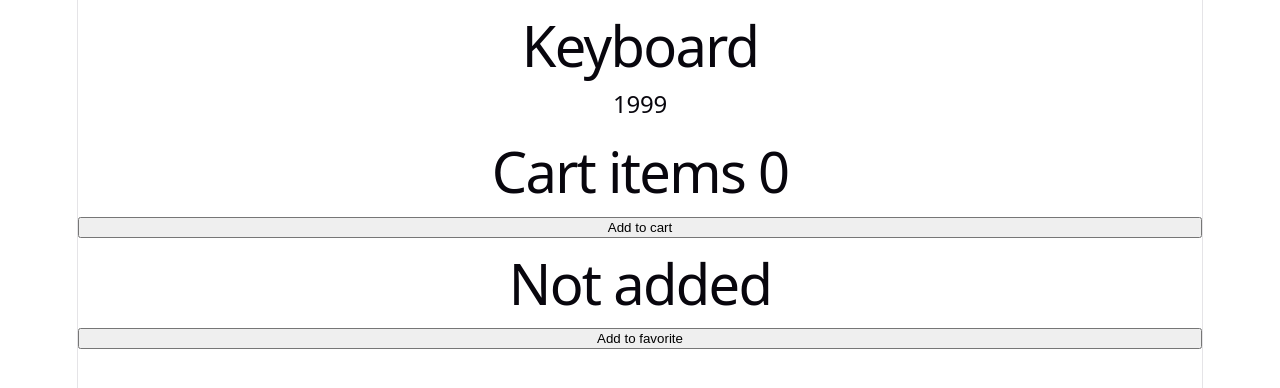
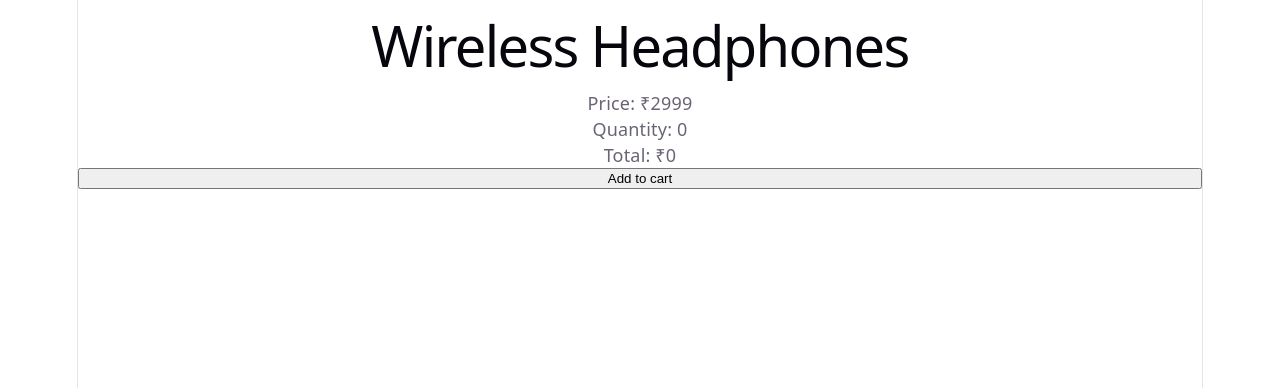
Before and after one commit to telusko-aliens/react-complete-course, a React (Vite) app in the folder module-04-hooks-and-state/: page / in a window 1280 px wide. Shown: the top 388 px of the page. Built offline with nearby package versions, Linux system fonts and the light colour scheme.

Commit message:
Module 04 Topic 05: State Changes Trigger Re-Renders

```diff
--- a/module-04-hooks-and-state/src/App.jsx
+++ b/module-04-hooks-and-state/src/App.jsx
@@ -4,7 +4,7 @@ import ProductCardInfo from "./ProductCardInfo";
 function App() {
   return (
     <>
-      <ProductCardInfo name="Keyboard" price={1999} />
+      <ProductCardInfo name="Wireless Headphones" price={2999} />
     </>
   );
 }
--- a/module-04-hooks-and-state/src/ProductCardInfo.jsx
+++ b/module-04-hooks-and-state/src/ProductCardInfo.jsx
@@ -1,26 +1,25 @@
 import { useState } from "react";
 
 function ProductCardInfo({ name, price }) {
-    const [cartItem, setCartItem] = useState(0);
-    const [favorite, setFavorite] = useState(false);
+    const [quantity, setQuantity] = useState(0);
+    const totalPrice = quantity * price;
 
-    function handleCart() {
-        setCartItem(cartItem + 1);
+    console.log("ProductCard rendered: ", quantity);
+
+    function handleAddToCart() {
+        console.log("before: ", quantity);
+        setQuantity(quantity + 1);
+        console.log("after: ", quantity);
     }
-    function handleFavorite() {
-        setFavorite(!favorite);
-    }
+
     return (
         <>
             <h1>{name}</h1>
 
-            <h2>{price}</h2>
-            <h1>Cart items {cartItem}</h1>
-            <button onClick={handleCart}>Add to cart</button>
-            <h1>{favorite ? "Added" : "Not added"}</h1>
-            <button onClick={handleFavorite}>
-                {favorite ? "Remove" : "Add to favorite"}
-            </button>
+            <p>Price: ₹{price}</p>
+            <p>Quantity: {quantity}</p>
+            <p>Total: ₹{totalPrice}</p>
+            <button onClick={handleAddToCart}>Add to cart</button>
         </>
     );
 }
```
